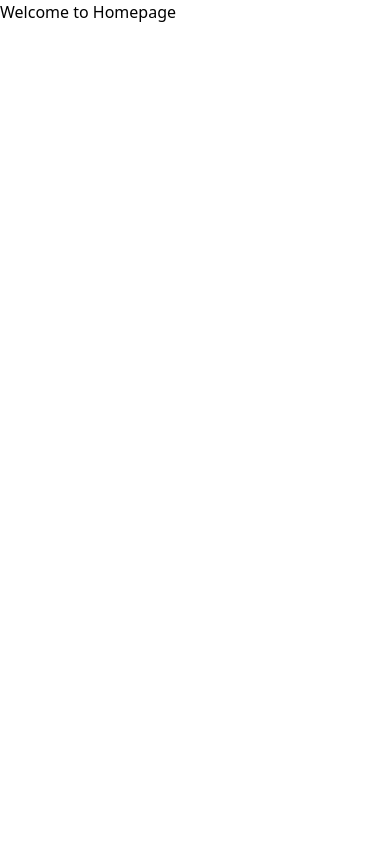
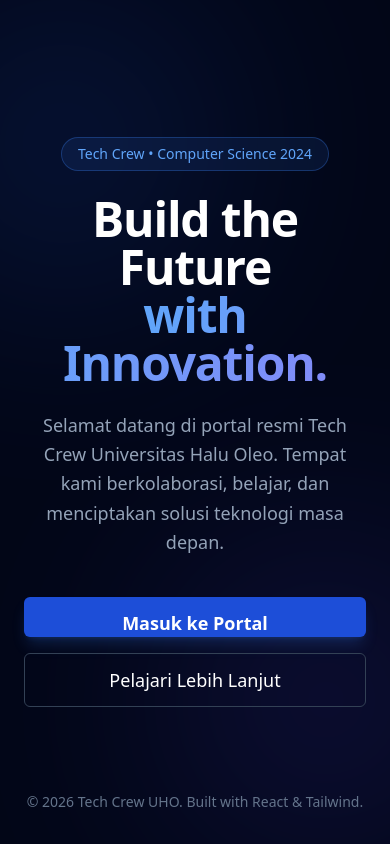
Before and after one commit to ridhocrnv/Belajar-React, a React (Vite) app: page / in a window 390 px wide. Built offline with nearby package versions, Linux system fonts and the light colour scheme.

Commit message:
feat(ui): implement modern landing page with Midnight Navy theme
Added a responsive hero section for HomePage with gradient text,
decorative background glows, and personalized Tech Crew branding.

```diff
--- a/src/components/pages/HomePage.jsx
+++ b/src/components/pages/HomePage.jsx
@@ -1,7 +1,51 @@
+import { Link } from "react-router-dom";
+import Button from "../ui/Button";
+
 const Home = () => {
     return (
-        <div>
-            <h1>Welcome to Homepage</h1>
+        <div className="min-h-screen bg-slate-950 text-white flex flex-col items-center justify-center relative overflow-hidden">
+            {/* Dekorasi Background (Aksen Electric Blue) */}
+            <div className="absolute top-0 -left-20 w-72 h-72 bg-blue-600 rounded-full blur-[120px] opacity-20"></div>
+            <div className="absolute bottom-0 -right-20 w-72 h-72 bg-indigo-600 rounded-full blur-[120px] opacity-20"></div>
+
+            <main className="relative z-10 text-center px-6">
+                {/* Badge/Tagline Kecil */}
+                <span className="px-4 py-1.5 rounded-full border border-blue-500/30 bg-blue-500/10 text-blue-400 text-sm font-medium mb-6 inline-block">
+                    Tech Crew • Computer Science 2024
+                </span>
+
+                {/* Judul Utama */}
+                <h1 className="text-5xl md:text-7xl font-bold tracking-tight mb-6">
+                    Build the Future <br />
+                    <span className="text-transparent bg-clip-text bg-gradient-to-r from-blue-400 to-indigo-400">
+                        with Innovation.
+                    </span>
+                </h1>
+
+                {/* Deskripsi */}
+                <p className="text-slate-400 text-lg md:text-xl max-w-2xl mx-auto mb-10 leading-relaxed">
+                    Selamat datang di portal resmi Tech Crew Universitas Halu Oleo.
+                    Tempat kami berkolaborasi, belajar, dan menciptakan solusi teknologi masa depan.
+                </p>
+
+                {/* Action Buttons */}
+                <div className="flex flex-col sm:flex-row gap-4 justify-center">
+                    <Link to="/login">
+                        <Button variant="blue" className="px-8 py-3 text-lg w-full sm:w-auto shadow-lg shadow-blue-500/20">
+                            Masuk ke Portal
+                        </Button>
+                    </Link>
+
+                    <button className="px-8 py-3 rounded-md border border-slate-700 hover:bg-slate-800 transition-all text-lg font-medium">
+                        Pelajari Lebih Lanjut
+                    </button>
+                </div>
+            </main>
+
+            {/* Footer Kecil */}
+            <footer className="absolute bottom-8 text-slate-500 text-sm">
+                &copy; {new Date().getFullYear()} Tech Crew UHO. Built with React & Tailwind.
+            </footer>
         </div>
     );
 }
```
